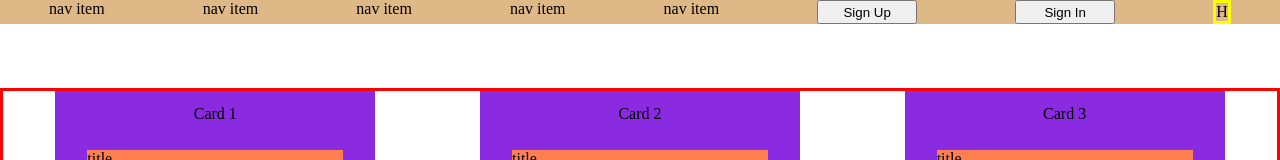
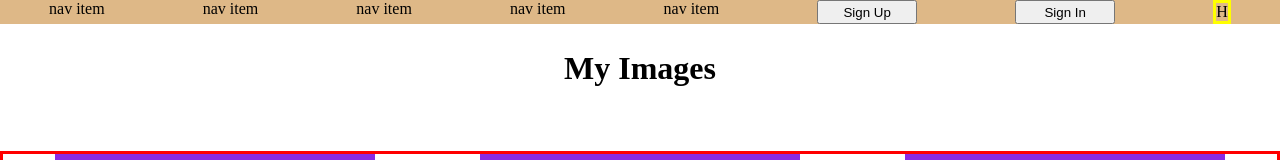
Before and after one commit to fidashn/newProject1, a React (Create React App) app: page / in a window 1280 px wide. Shown: the top 160 px of the page. Built offline with nearby package versions, Linux system fonts and the light colour scheme.

Commit message:
added title

```diff
--- a/src/App.css
+++ b/src/App.css
@@ -12,6 +12,11 @@ text-decoration: none;
 background-color: burlywood;
 }
 
+h1 {
+display: flex;
+justify-content: center;
+margin-top: 2%;
+}
 .cards-wrapper {
   display: flex;
   margin: 5% 0 5% 0;
--- a/src/Components/Cards.jsx
+++ b/src/Components/Cards.jsx
@@ -3,6 +3,7 @@ import React from 'react'
 function Cards() {
   return (
     <>
+    <h1>My Images</h1>
     <div className='cards-wrapper'>
       <div className="card">Card 1
        <p>title</p>
```
